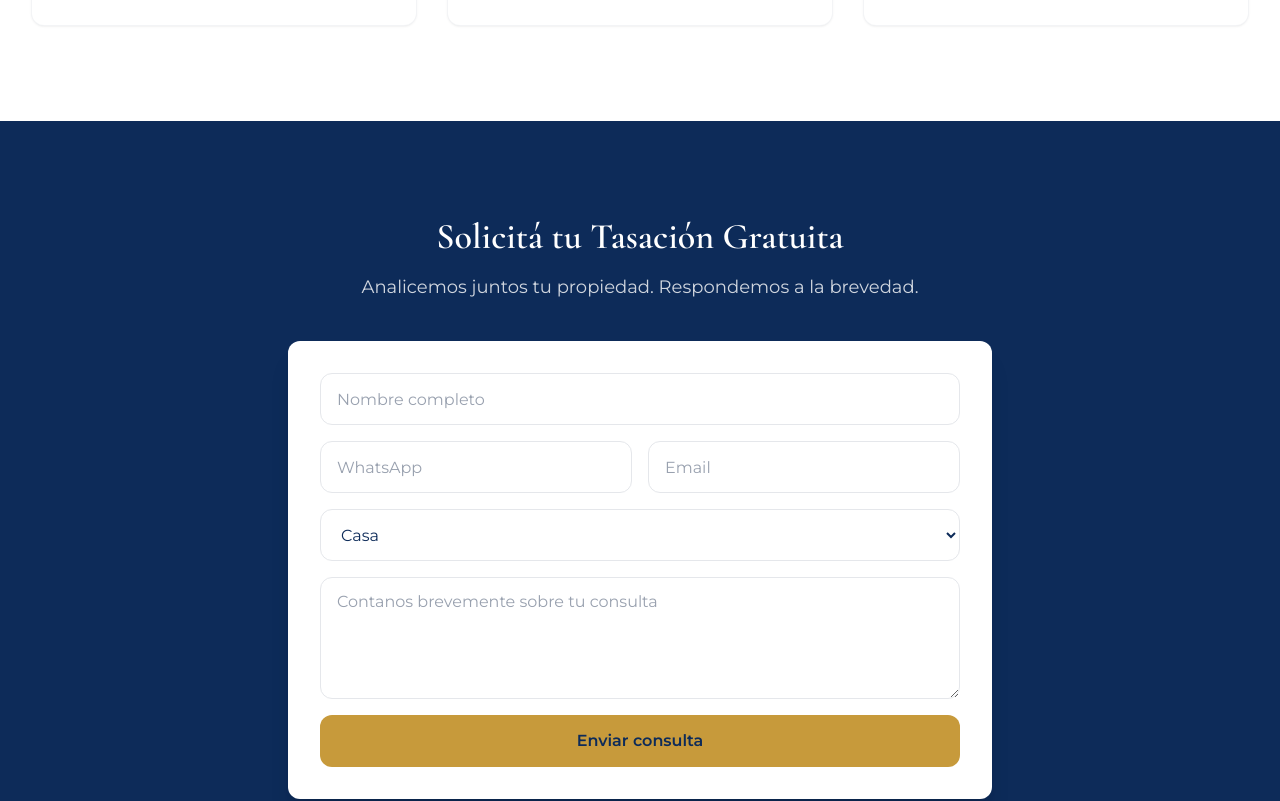
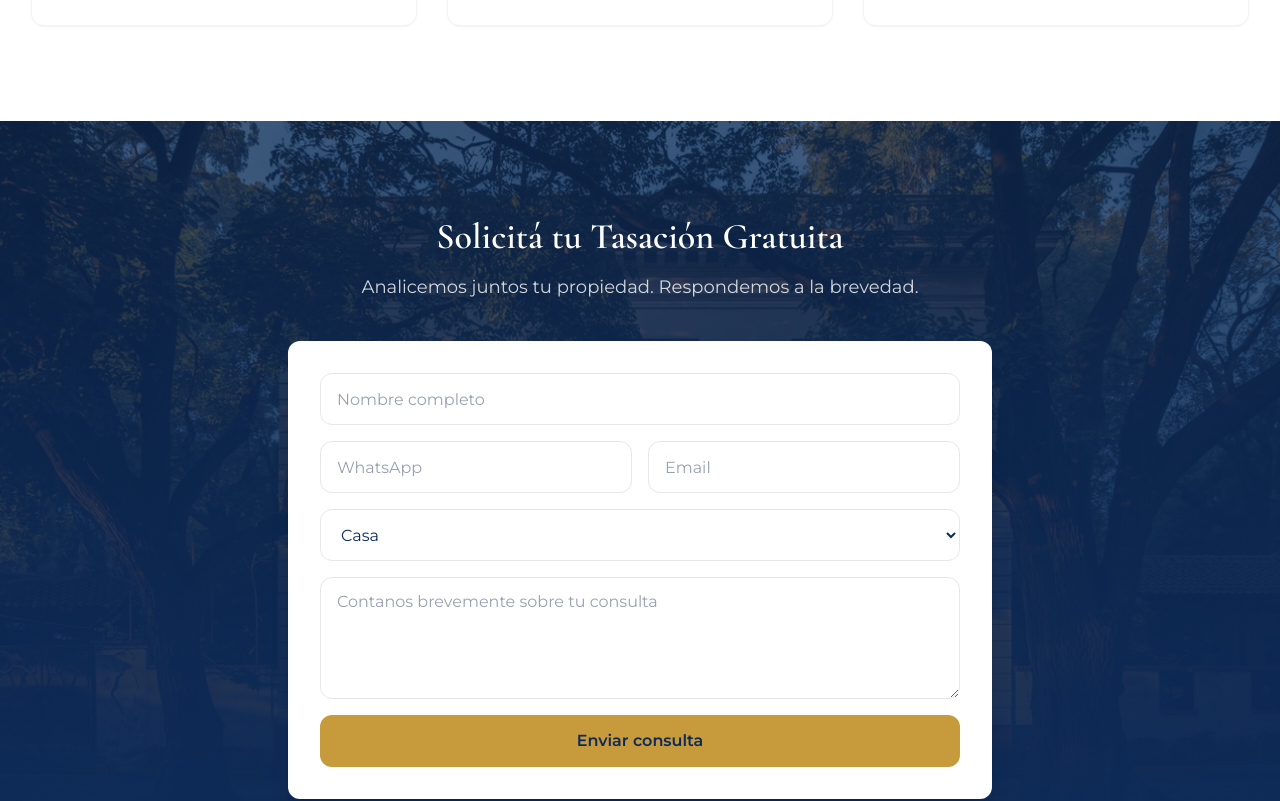
Before and after one commit to borginiangel-svg/carolina-bustamante-web, a Next.js app: page / in a window 1280 px wide. Shown: the part 1960-2761 px from the top of the page. Built offline with nearby package versions, Linux system fonts and the light colour scheme; no server answers; the database is empty.

Commit message:
Agregar imagen de fondo a Solicita tu Tasacion Gratuita

```diff
--- a/src/components/sections/ContactForm.tsx
+++ b/src/components/sections/ContactForm.tsx
@@ -1,6 +1,7 @@
 "use client";
 
 import { useState } from "react";
+import Image from "next/image";
 import { crearConsulta } from "@/lib/actions/consultas";
 
 export default function ContactForm() {
@@ -44,8 +45,9 @@ export default function ContactForm() {
   }
 
   return (
-    <section className="bg-[#0D2B59] py-24">
-      <div className="mx-auto max-w-3xl px-8">
+    <section className="relative overflow-hidden py-24">
+      <Image src="/images/tasacion/header-tasacion.jpg" alt="Fachada de propiedad boutique al atardecer" fill sizes="100vw" className="object-cover" /> <div className="absolute inset-0 bg-gradient-to-t from-[#0D2B59] via-[#0D2B59]/85 to-[#0D2B59]/70" />
+      <div className="relative z-10 mx-auto max-w-3xl px-8">
         <div className="text-center">
           <h2 className="font-heading text-3xl font-semibold text-white sm:text-4xl">
             Solicitá tu Tasación Gratuita
```
Also changed, not shown: public/images/tasacion/header-tasacion.jpg (added).
